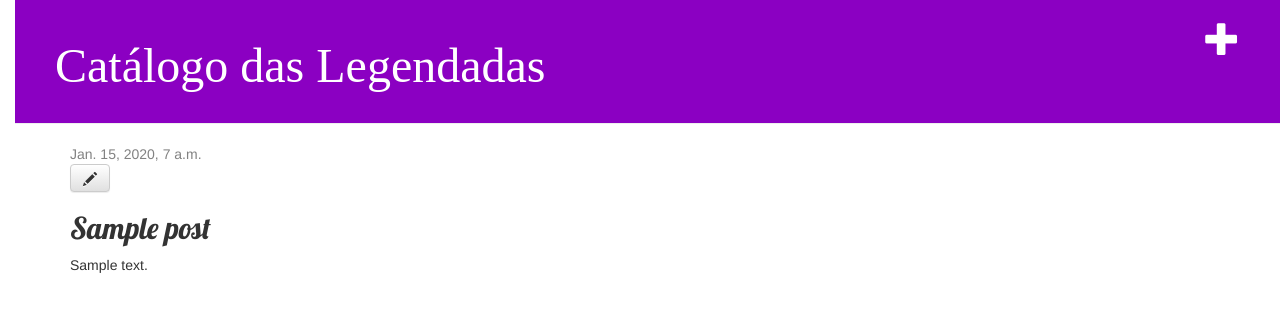
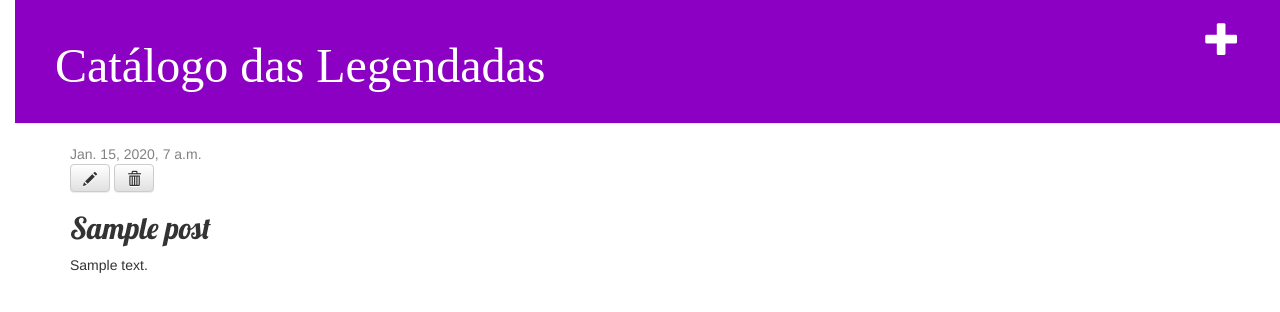
Before and after one commit to zzzherick/project-empty, a Django app: page /catalog/post/1/ in a window 1280 px wide. Shown: the top 312 px of the page. Run offline with Django 3.2, Linux system fonts and the light colour scheme; a user stored in the database is signed in; tables that the repository leaves empty hold one stand-in row (values such as "Sample post"); some libraries are stand-ins or nearby versions.

Commit message:
DELETE adicionado

```diff
--- a/catalog/templates/catalog/post_detail.html
+++ b/catalog/templates/catalog/post_detail.html
@@ -8,7 +8,12 @@
             </div>
         {% endif %}
         {% if user.is_authenticated %}
-            <a class="btn btn-default" href="{% url 'post_edit' pk=post.pk %}"><span class="glyphicon glyphicon-pencil"></span></a>
+            <a class="btn btn-default" href="{% url 'post_edit' pk=post.pk %}">
+                <span class="glyphicon glyphicon-pencil"></span>
+            </a>
+            <a class="btn btn-default" href="{% url 'post_delete' pk=post.pk %}">
+                <span class="glyphicon glyphicon-trash"></span>
+            </a>
         {% endif %}
         <h2>{{ post.title }}</h2>
         <p>{{ post.text|linebreaksbr }}</p>
--- a/catalog/urls.py
+++ b/catalog/urls.py
@@ -6,4 +6,5 @@ urlpatterns = [
     path('post/<int:pk>/', views.post_detail, name='post_detail'),
     path('post/new/', views.post_new, name='post_new'),
     path('post/<int:pk>/edit/', views.post_edit, name='post_edit'),
+    path('delete/<int:pk>/', views.post_delete, name='post_delete'),
 ]
--- a/catalog/views.py
+++ b/catalog/views.py
@@ -38,3 +38,8 @@ def post_edit(request, pk):
      else:
          form = PostForm(instance=post)
      return render(request, 'catalog/post_edit.html', {'form': form})
+
+def post_delete(request, pk):
+    post = Post.objects.get(pk=pk)
+    post.delete()
+    return post_list(request)
```
